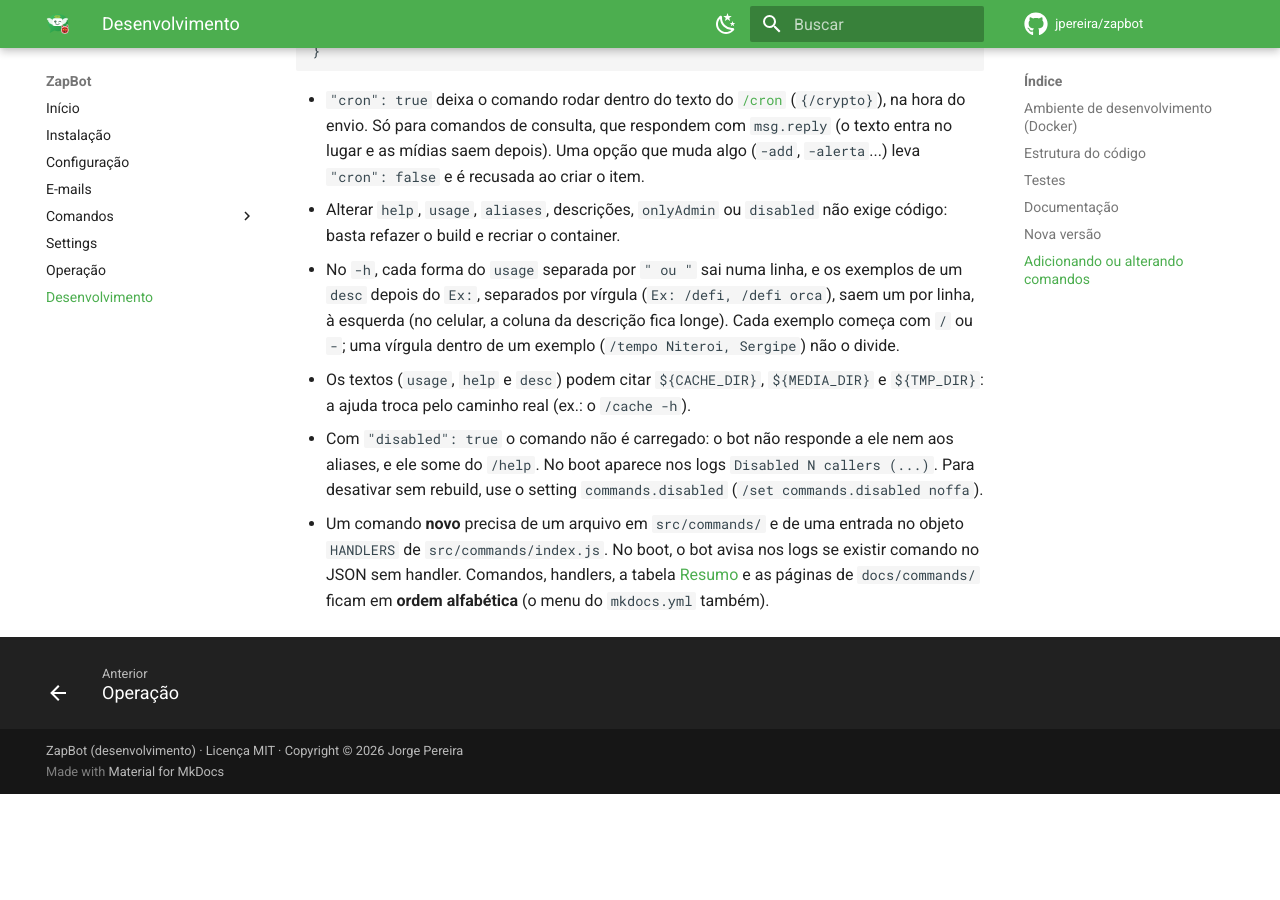
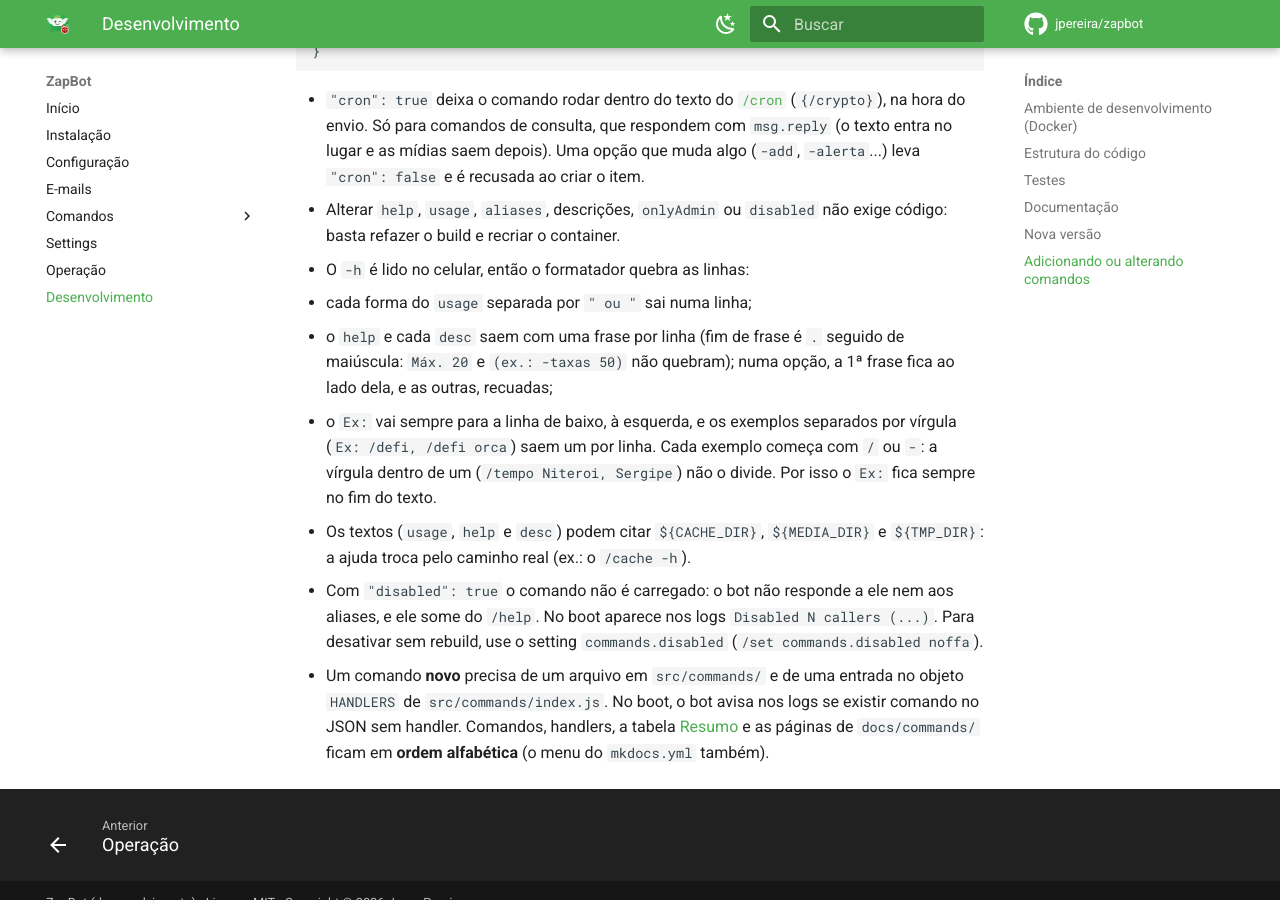
Before and after one commit to jpereira/zapbot, an MkDocs documentation site: the page built from docs/development.md, in a window 1280 px wide and 900 px high, scrolled down 5922 px. Built offline with MkDocs 1.6.1 and Material for MkDocs 9.7.7, drawn with Linux system fonts in a browser that asks for light colours; comment, search, counter and statistics services are not loaded; before the commit the page ends 6716 px from its top, so only the background shows below that.

Commit message:
Break the long -h texts: one sentence per line and the "Ex:" always on the line below
  Usage: /cron <quando> [OPTION] <texto>
         /cron -edit <nº> [quando] [texto]
  Na hora marcada, envia o texto como se você digitasse (...) ou no seu privado (-pv).
  No texto, {/comando args} roda na hora do envio e a resposta entra no lugar (...).
  Ex: /cron 09h -r diario -to /Família/ Bom dia! {/crypto BTC}

- The help and each desc come out with one sentence per line. End of sentence is ". " (or "!",
  "?") followed by an uppercase letter or "{": "Máx. 20" and "(ex.: -taxas 50)" do not break.
- On an option, the 1st sentence stays beside it; the others and the "Ex:", indented 4 spaces.
- The "Ex:" always goes to the line below, even with a single example (before, only with several).
- /bot's -status had a sentence after the example: the "Ex:" moved to the end
  (/bot -s, /bot -s 06h, /bot -s off).

Applies to all commands (it is in the formatter). Test of the format and the rule in
development.md.

```diff
--- a/docs/development.md
+++ b/docs/development.md
@@ -256,11 +256,15 @@ bot) e a lista `commands`. Cada entrada de `commands` segue este formato:
   leva `"cron": false` e é recusada ao criar o item.
 - Alterar `help`, `usage`, `aliases`, descrições, `onlyAdmin` ou `disabled`
   não exige código: basta refazer o build e recriar o container.
-- No `-h`, cada forma do `usage` separada por `"  ou  "` sai numa linha, e os
-  exemplos de um `desc` depois do `Ex:`, separados por vírgula
-  (`Ex: /defi, /defi orca`), saem um por linha, à esquerda (no celular, a
-  coluna da descrição fica longe). Cada exemplo começa com `/` ou `-`; uma vírgula dentro de um exemplo
-  (`/tempo Niteroi, Sergipe`) não o divide.
+- O `-h` é lido no celular, então o formatador quebra as linhas:
+  - cada forma do `usage` separada por `"  ou  "` sai numa linha;
+  - o `help` e cada `desc` saem com uma frase por linha (fim de frase é `. `
+    seguido de maiúscula: `Máx. 20` e `(ex.: -taxas 50)` não quebram); numa opção,
+    a 1ª frase fica ao lado dela, e as outras, recuadas;
+  - o `Ex:` vai sempre para a linha de baixo, à esquerda, e os exemplos
+    separados por vírgula (`Ex: /defi, /defi orca`) saem um por linha. Cada
+    exemplo começa com `/` ou `-`: a vírgula dentro de um (`/tempo Niteroi,
+    Sergipe`) não o divide. Por isso o `Ex:` fica sempre no fim do texto.
 - Os textos (`usage`, `help` e `desc`) podem citar `${CACHE_DIR}`,
   `${MEDIA_DIR}` e `${TMP_DIR}`: a ajuda troca pelo caminho real (ex.: o
   `/cache -h`).
```
Also changed, not shown: 3 other files.
